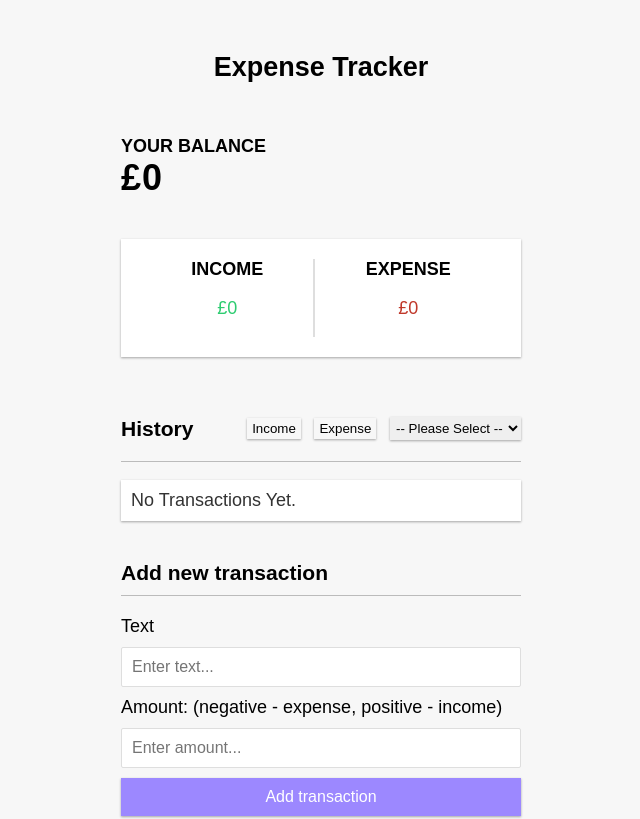
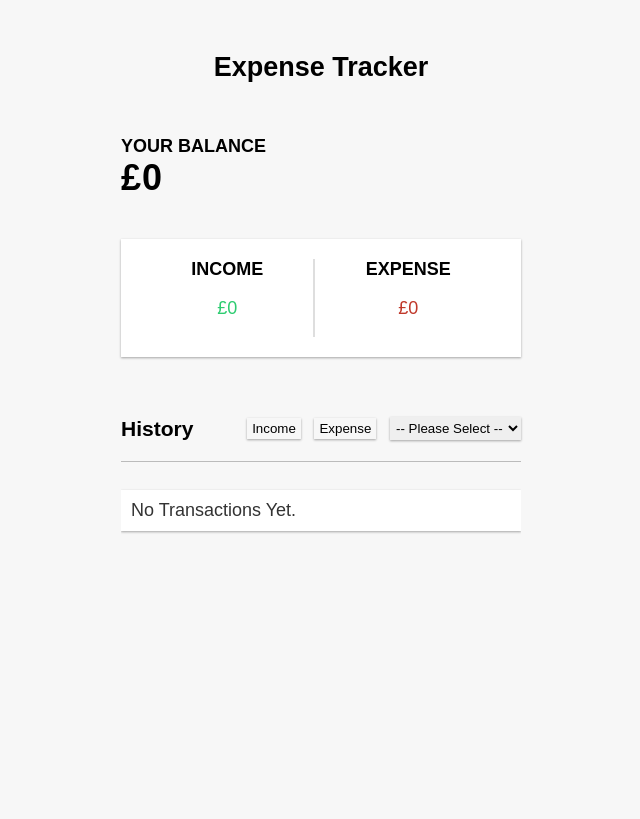
Before and after one commit to udK01/IncomeExpenseApp, a React (Vite) app: page / in a window 1280 px wide. Shown: the top 819 px of the page, without its empty margins (319-959 px from the left). Built offline with nearby package versions, Linux system fonts and the light colour scheme.

Commit message:
Added scrollable list instead of expanding list.

```diff
--- a/src/index.css
+++ b/src/index.css
@@ -107,7 +107,10 @@ input[type='number'] {
 .transactions-list {
   list-style-type: none;
   padding: 0;
-  margin-bottom: 40px;
+  /* margin-bottom: 40px; */
+  height:300px;
+  overflow-y:scroll;
+  scrollbar-width: none;
   position: relative;
 }
 
```
